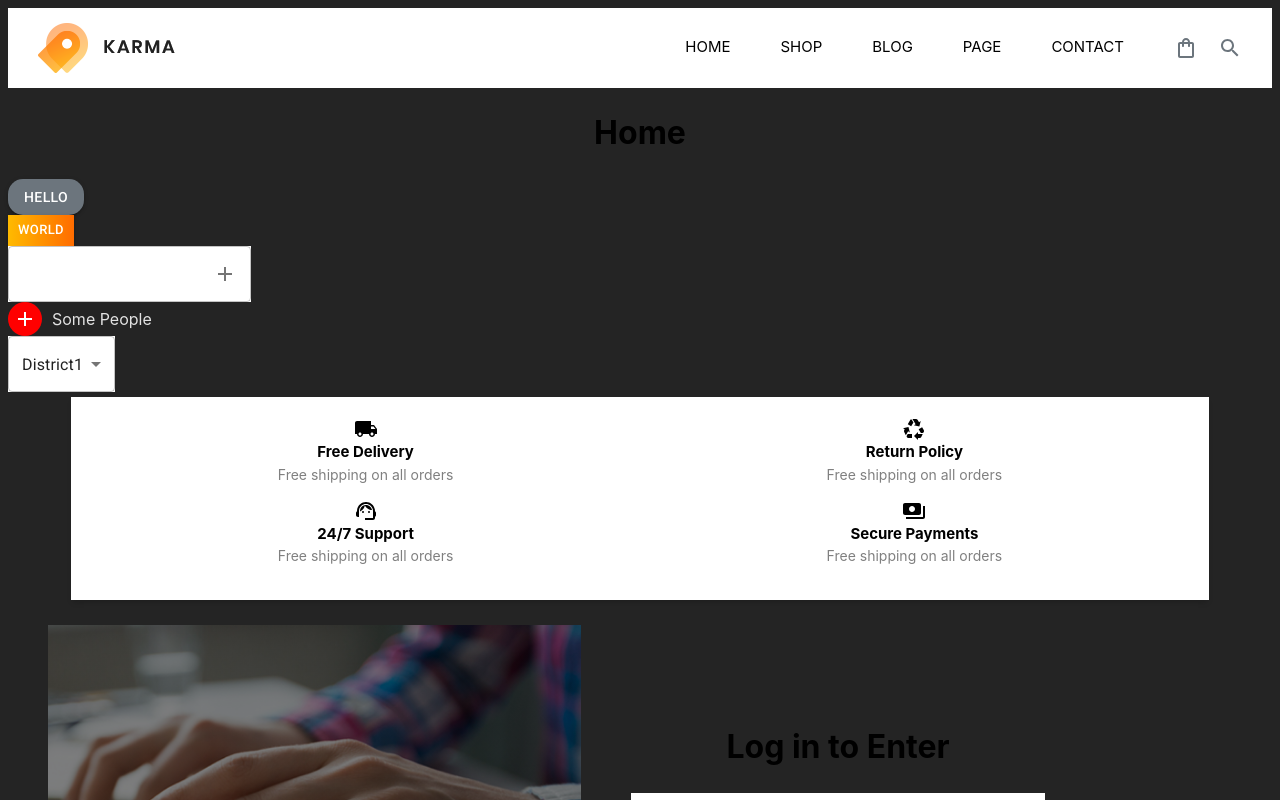
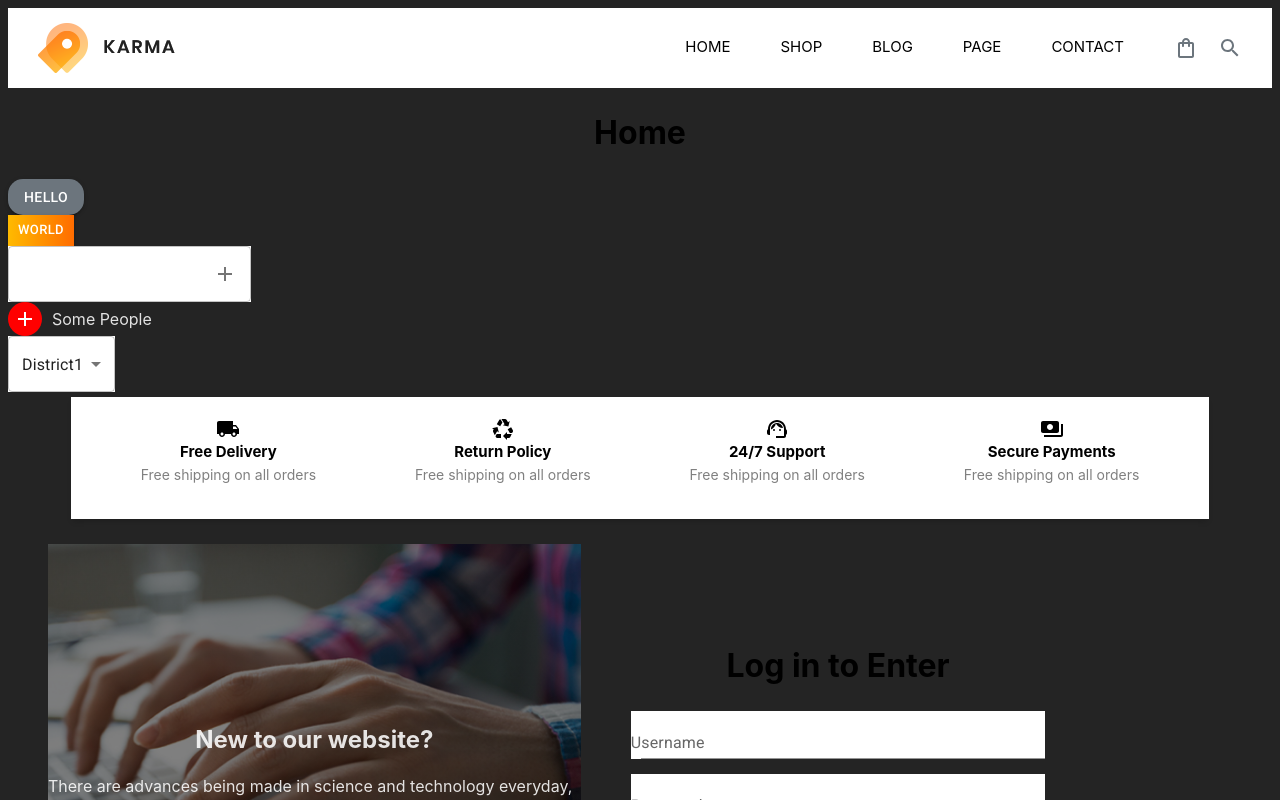
Before and after one commit to BridgetKas/ShoeStore, a React (Vite) app: page / in a window 1280 px wide. Shown: the top 800 px of the page. Built offline with nearby package versions, Linux system fonts and the light colour scheme.

Commit message:
Added Features Component

```diff
--- a/src/components/features/features.module.css
+++ b/src/components/features/features.module.css
@@ -48,3 +48,11 @@ h6 {
         flex:0 0 50%;
     }
 }
+
+
+@media (min-width:992px) {
+    .featuresContainer {
+        max-width:25%;
+        flex:0 0 25%;
+    }
+}
```
